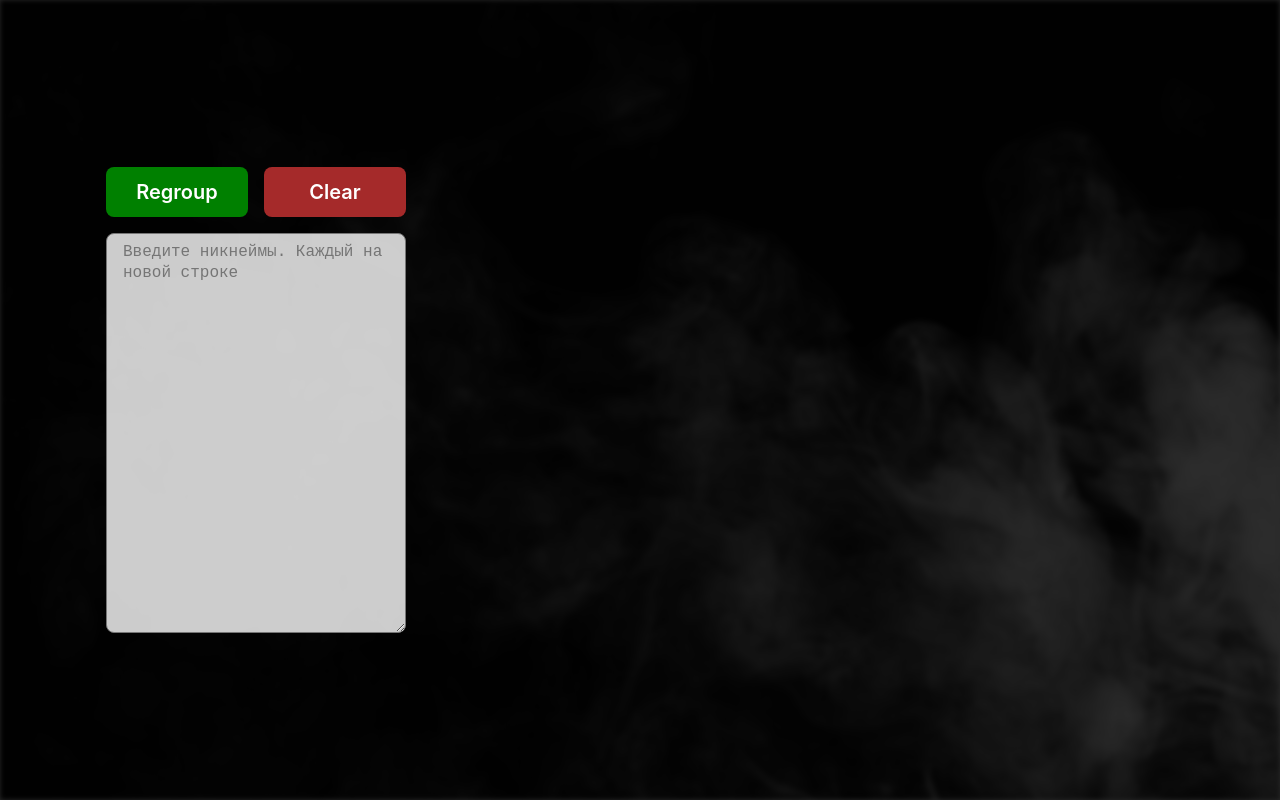
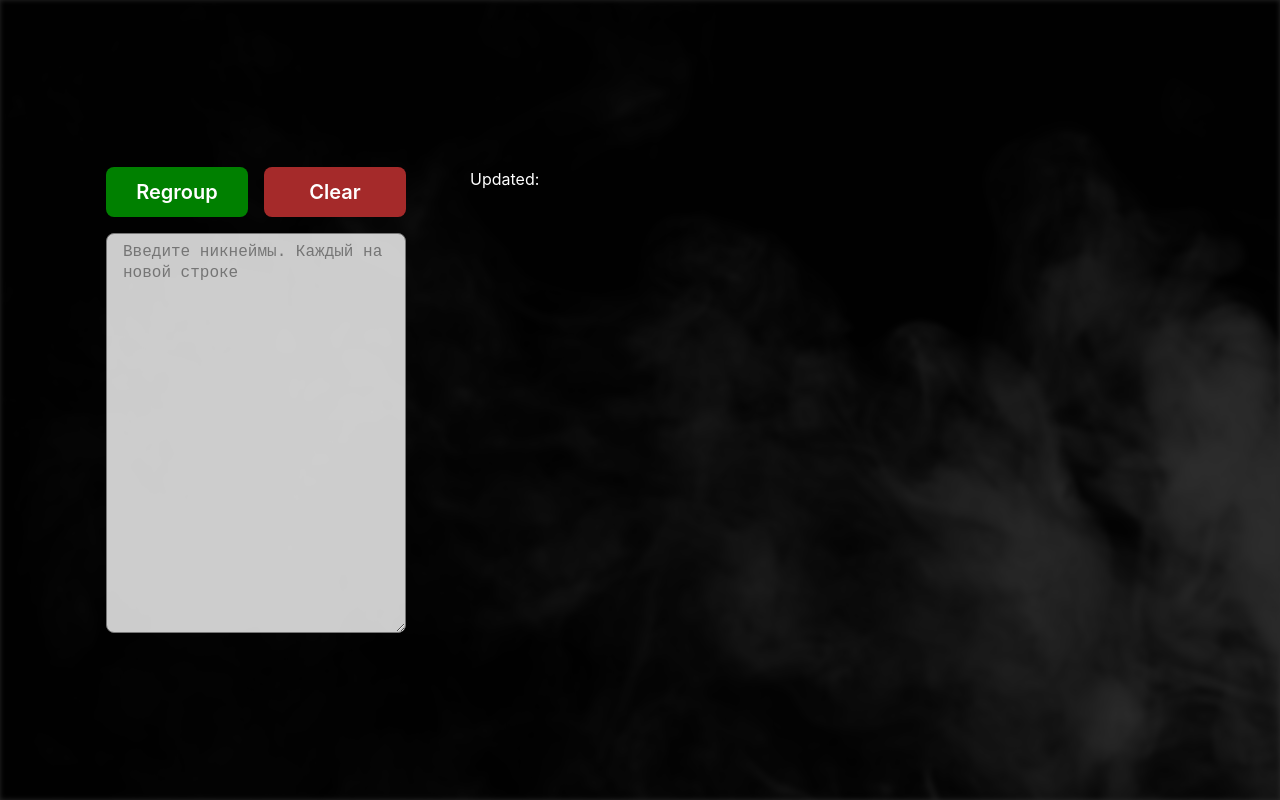
Before and after one commit to vic-kk/team-randomizer, a React (Vite) app: page / in a window 1280 px wide. Built offline with nearby package versions, Linux system fonts and the light colour scheme.

Commit message:
feat: update time and exclude list

```diff
--- a/src/components/App/index.tsx
+++ b/src/components/App/index.tsx
@@ -10,6 +10,7 @@ import { Controls } from '../Controls';
 function App() {
   const [ gamers, setGamers ] = useState<string>(getLS());
   const [ result, setResult ] = useState<TResult>([]);
+  const [ lastUpdate, setLastUpdate ] = useState<string>();
 
   const textareaHandle = (
     e: ChangeEvent<HTMLTextAreaElement>,
@@ -21,10 +22,14 @@ function App() {
       setTimeout(() => {
         shuffle(gamers, setResult);
       }, 150);
+      setLastUpdate(new Date().toLocaleString());
     },
     variant: 'REGROUP',
   },{
-    onClick: () => setResult([]),
+    onClick: () => {
+      setResult([]);
+      setLastUpdate('');
+    },
     variant: 'CLEAR',
   }]
 
@@ -38,7 +43,10 @@ function App() {
         />
       </div>
 
-      <Result result={result} />
+      <div>
+        <div className='time-stamp'>Updated: {lastUpdate}</div>
+        <Result result={result} />
+      </div>
     </div>
   )
 }
--- a/src/components/App/styles.css
+++ b/src/components/App/styles.css
@@ -10,3 +10,8 @@
   flex-direction: column;
   gap: 1rem;
 }
+
+.time-stamp {
+  color: white;
+  margin-bottom: 0.5rem;
+}
--- a/src/utils/textSplitter/index.ts
+++ b/src/utils/textSplitter/index.ts
@@ -3,11 +3,13 @@ import { ChangeEvent } from "react";
 export type TResultItem = (string | undefined)[];
 export type TResult = TResultItem[];
 
+const EXCLUDE = ['/','\\','.','_','-','=',','];
+
 export const shuffle = (
   gamers: string,
   func: (val: TResult) => void,
 ) => {
-  const init = gamers.split('\n').filter((i) => (!!i.trim() && i[0] !== '-'));
+  const init = gamers.split('\n').filter((i) => (!!i.trim() && !EXCLUDE.includes(i[0])));
   const b:TResultItem = [];
   const pairs: TResult = [];
   while(init.length > 0) {
```
Also changed, not shown: 5 other files (tests, documents, lock files or other folders).
